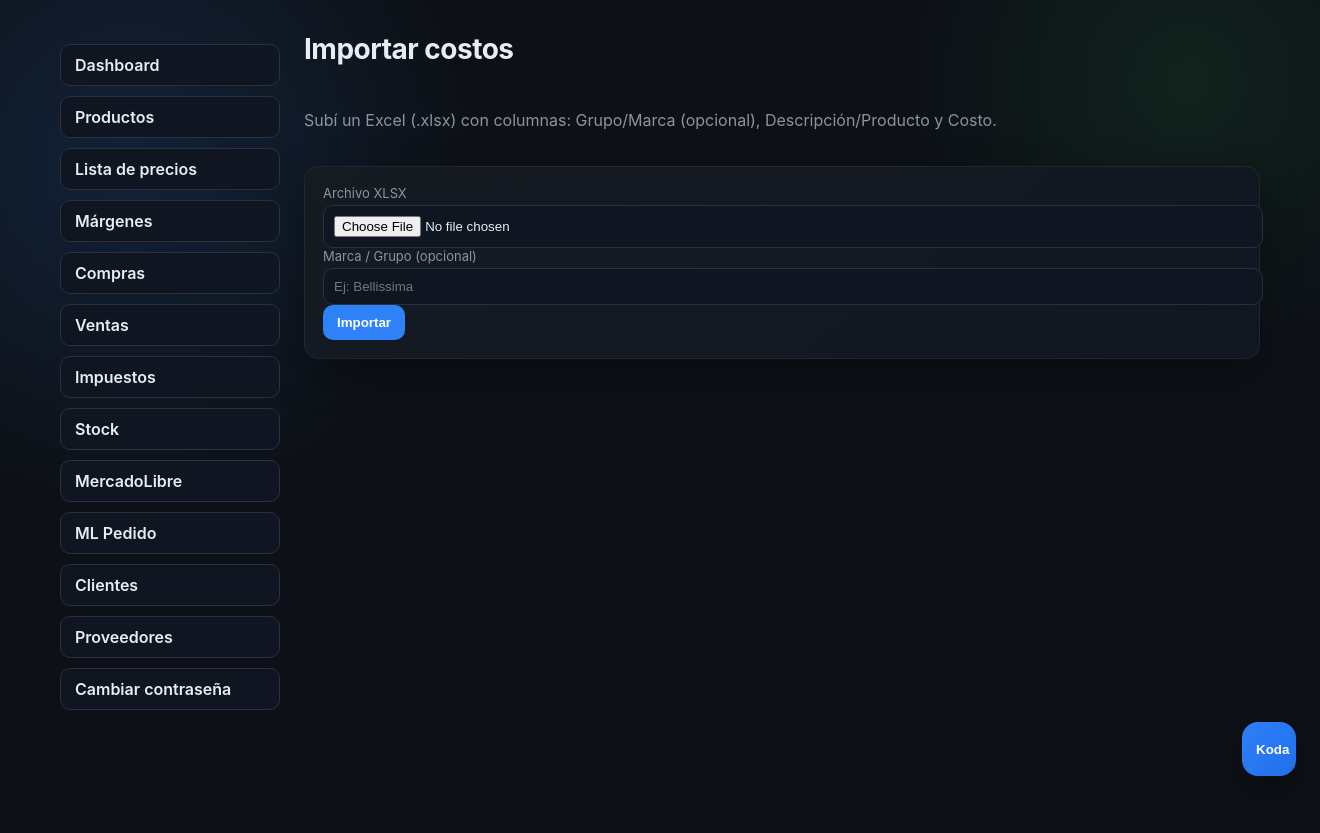
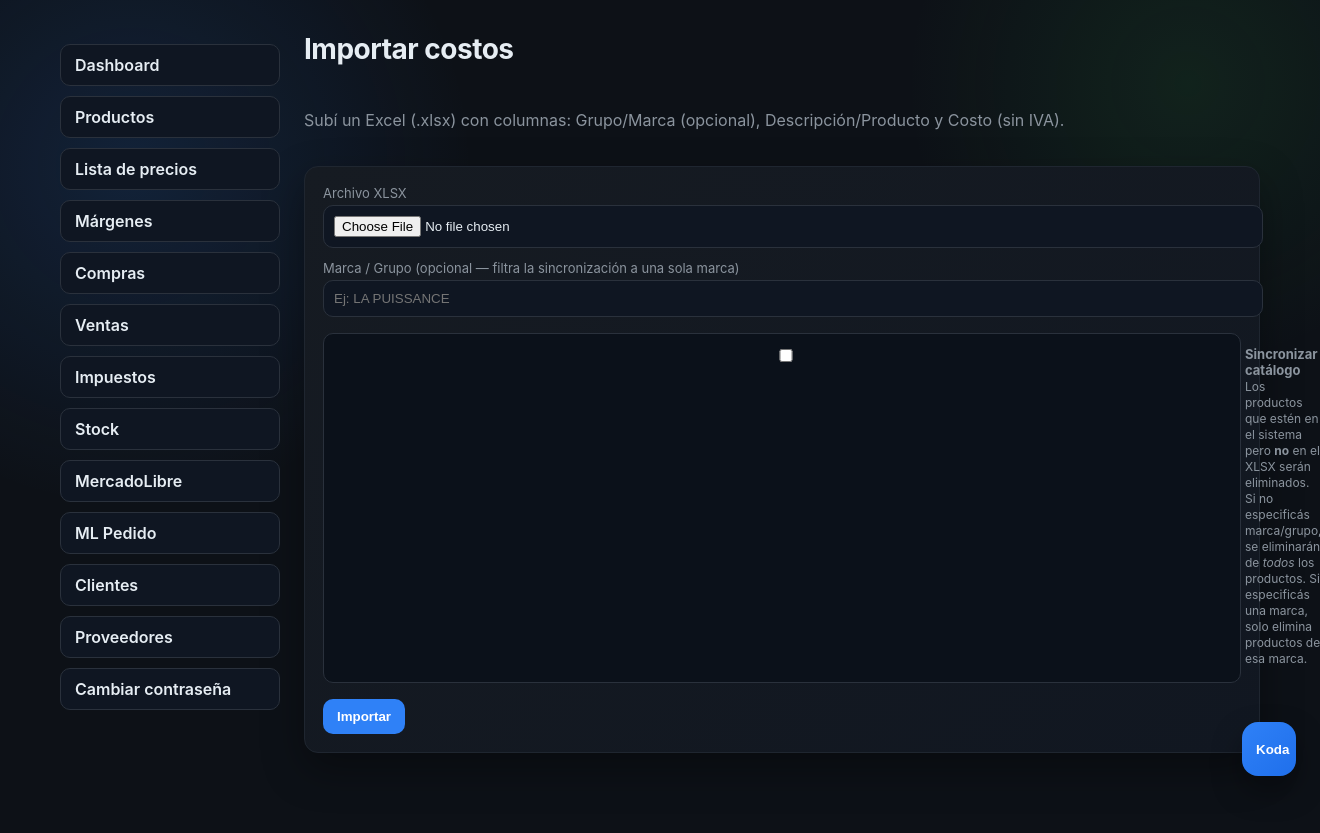
Before and after one commit to Alejogesal/erp, a Django app: page /productos/importar-costos/ in a window 1320 px wide. Before the commit the page ends 776 px from the top, so only its background shows below. Run offline with Django 5.2, Linux system fonts and the light colour scheme; the visitor is signed in with stand-in values (Sample User, id 1); data that the repository does not hold is empty.

Commit message:
Importar costos: opción sincronizar catálogo (agregar/actualizar/eliminar)
- Checkbox 'Sincronizar catálogo': elimina productos que no están en el XLSX
- Si se especifica marca/grupo, solo elimina de esa marca
- Costos siempre importados sin IVA (avg_cost)
- Confirmación antes de eliminar

Co-Authored-By: Claude Sonnet 4.6 <noreply@anthropic.com>

```diff
--- a/inventory/templates/inventory/cost_import.html
+++ b/inventory/templates/inventory/cost_import.html
@@ -2,20 +2,45 @@
 {% block title %}Importar costos{% endblock %}
 {% block content %}
 <h1>Importar costos</h1>
-<p class="subtitle">Subí un Excel (.xlsx) con columnas: Grupo/Marca (opcional), Descripción/Producto y Costo.</p>
+<p class="subtitle">Subí un Excel (.xlsx) con columnas: Grupo/Marca (opcional), Descripción/Producto y Costo (sin IVA).</p>
 <div class="card">
-    <form method="post" enctype="multipart/form-data">
+    <form method="post" enctype="multipart/form-data" id="cost-import-form">
         {% csrf_token %}
         <label for="xlsx-file">Archivo XLSX</label>
         <input id="xlsx-file" name="file" type="file" accept=".xlsx" required />
-        <label for="xlsx-group">Marca / Grupo (opcional)</label>
-        <input id="xlsx-group" name="group_override" list="group-options" placeholder="Ej: Bellissima">
+        <label for="xlsx-group" style="margin-top:12px;">Marca / Grupo (opcional — filtra la sincronización a una sola marca)</label>
+        <input id="xlsx-group" name="group_override" list="group-options" placeholder="Ej: LA PUISSANCE">
         <datalist id="group-options">
             {% for group in group_options %}
                 <option value="{{ group }}"></option>
             {% endfor %}
         </datalist>
-        <button type="submit">Importar</button>
+        <div style="margin-top:16px; padding:12px; border:1px solid #2a313c; border-radius:10px; background:#0b111a;">
+            <label style="display:flex; gap:10px; align-items:flex-start; cursor:pointer;">
+                <input type="checkbox" name="sync_catalog" value="1" id="sync-catalog" style="margin-top:3px; flex-shrink:0;">
+                <span>
+                    <strong>Sincronizar catálogo</strong><br>
+                    <span style="font-size:12px; color:var(--muted);">
+                        Los productos que estén en el sistema pero <strong>no</strong> en el XLSX serán eliminados.
+                        {% if not group_options %}<br>Si no especificás marca/grupo, se eliminarán de <em>todos</em> los productos.{% endif %}
+                        Si especificás una marca, solo elimina productos de esa marca.
+                    </span>
+                </span>
+            </label>
+        </div>
+        <button type="submit" style="margin-top:16px;" id="import-btn">Importar</button>
     </form>
 </div>
+<script>
+    document.getElementById("cost-import-form").addEventListener("submit", function(e) {
+        const sync = document.getElementById("sync-catalog").checked;
+        if (sync) {
+            const group = document.getElementById("xlsx-group").value.trim();
+            const scope = group ? `la marca "${group}"` : "TODOS los productos";
+            if (!confirm(`¿Confirmar? Los productos de ${scope} que no estén en el XLSX serán eliminados del sistema.`)) {
+                e.preventDefault();
+            }
+        }
+    });
+</script>
 {% endblock %}
--- a/inventory/views/products.py
+++ b/inventory/views/products.py
@@ -869,6 +869,7 @@ def import_costs_xlsx(request):
     """
     Importa costos desde un Excel (.xlsx) con columnas:
     Grupo, Descripción, Precio Venta.
+    Si sync_catalog=1, elimina los productos del grupo que no estén en el XLSX.
     """
     if request.method == "POST":
         upload = request.FILES.get("file")
@@ -877,15 +878,48 @@ def import_costs_xlsx(request):
             return redirect("inventory_import_costs")
 
         group_override = (request.POST.get("group_override") or "").strip()
+        sync_catalog = request.POST.get("sync_catalog") == "1"
+
         result = _process_costs_xlsx(upload, group_override=group_override or None)
         if isinstance(result, str):
             messages.error(request, result)
             return redirect("inventory_import_costs")
         created, updated, skipped = result
-        messages.success(
-            request,
-            f"Importación completa. Nuevos: {created}, Actualizados: {updated}, Omitidos: {skipped}.",
-        )
+
+        deleted = 0
+        if sync_catalog:
+            from .utils_xlsx import _read_costs_xlsx_rows
+            upload.seek(0)
+            rows, err = _read_costs_xlsx_rows(upload)
+            if not err:
+                names_in_xlsx = set()
+                skus_in_xlsx = set()
+                for group, description, cost, sku in rows:
+                    if sku:
+                        skus_in_xlsx.add(sku.lower())
+                    effective_group = group_override if group_override else group
+                    names_in_xlsx.add((description, effective_group))
+
+                qs = Product.objects.all()
+                if group_override:
+                    qs = qs.filter(group=group_override)
+
+                for product in qs:
+                    in_xlsx = (
+                        (product.sku or "").lower() in skus_in_xlsx
+                        or (product.name, product.group) in names_in_xlsx
+                    )
+                    if not in_xlsx:
+                        try:
+                            product.delete()
+                            deleted += 1
+                        except Exception:
+                            pass
+
+        msg = f"Importación completa. Nuevos: {created}, Actualizados: {updated}, Omitidos: {skipped}."
+        if sync_catalog:
+            msg += f" Eliminados: {deleted}."
+        messages.success(request, msg)
         return redirect("inventory_product_prices")
 
     group_options = (
```
